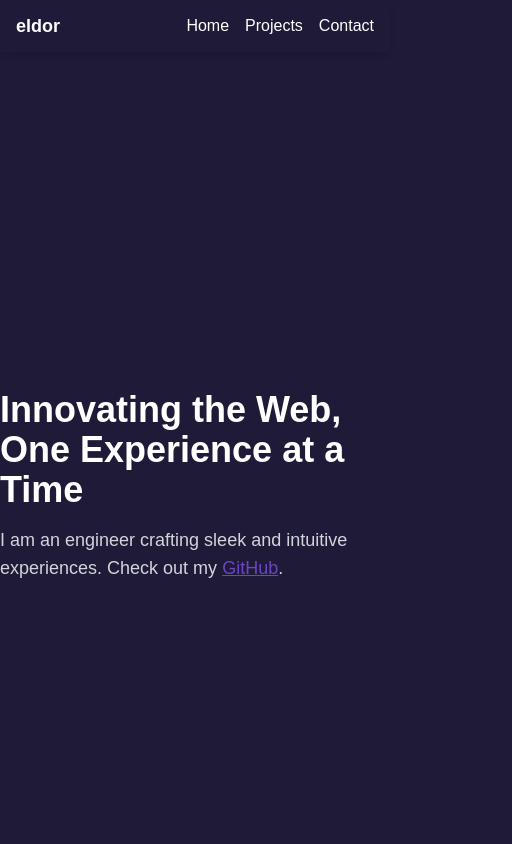
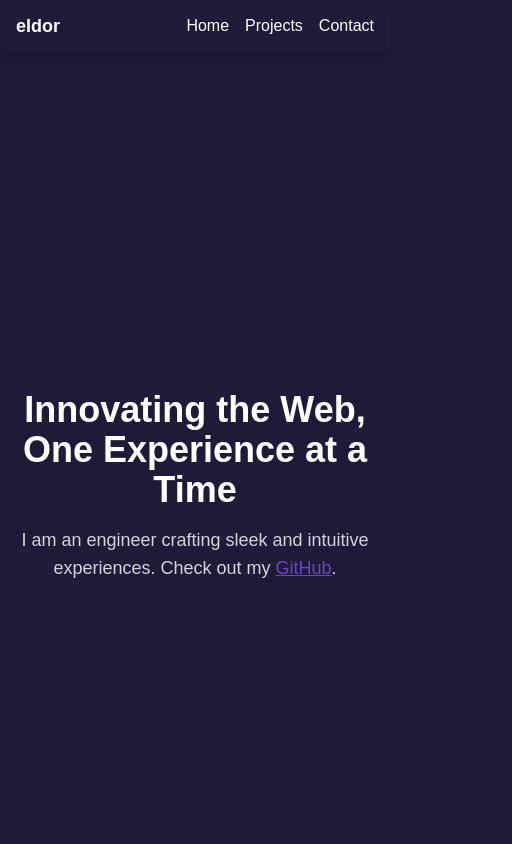
Before and after one commit to eldor47/eldor.io, a Next.js app: page / in a window 390 px wide. Shown: the top 844 px of the page, 512 px wide, since content can reach past the window. Built offline with nearby package versions, Linux system fonts and the light colour scheme; a web font is replaced by a local one.

Commit message:
Fixes for mobile

```diff
--- a/src/components/Home.tsx
+++ b/src/components/Home.tsx
@@ -62,7 +62,7 @@ const Home: React.FC = () => {
         {/* Hero Section */}
         <section
           id="home"
-          className="min-h-screen flex flex-col items-center justify-center"
+          className="min-h-screen flex flex-col items-center justify-center text-center p-4"
           style={{ backgroundColor: 'var(--background-color)' }}
         >
           <motion.h1
@@ -97,7 +97,7 @@ const Home: React.FC = () => {
         {/* Projects Section */}
         <section
           id="projects"
-          className="py-32 px-64"
+          className="py-32 px-4 md:px-64"
           style={{ backgroundColor: '#35304b' }}
         >
           <motion.h2
```
